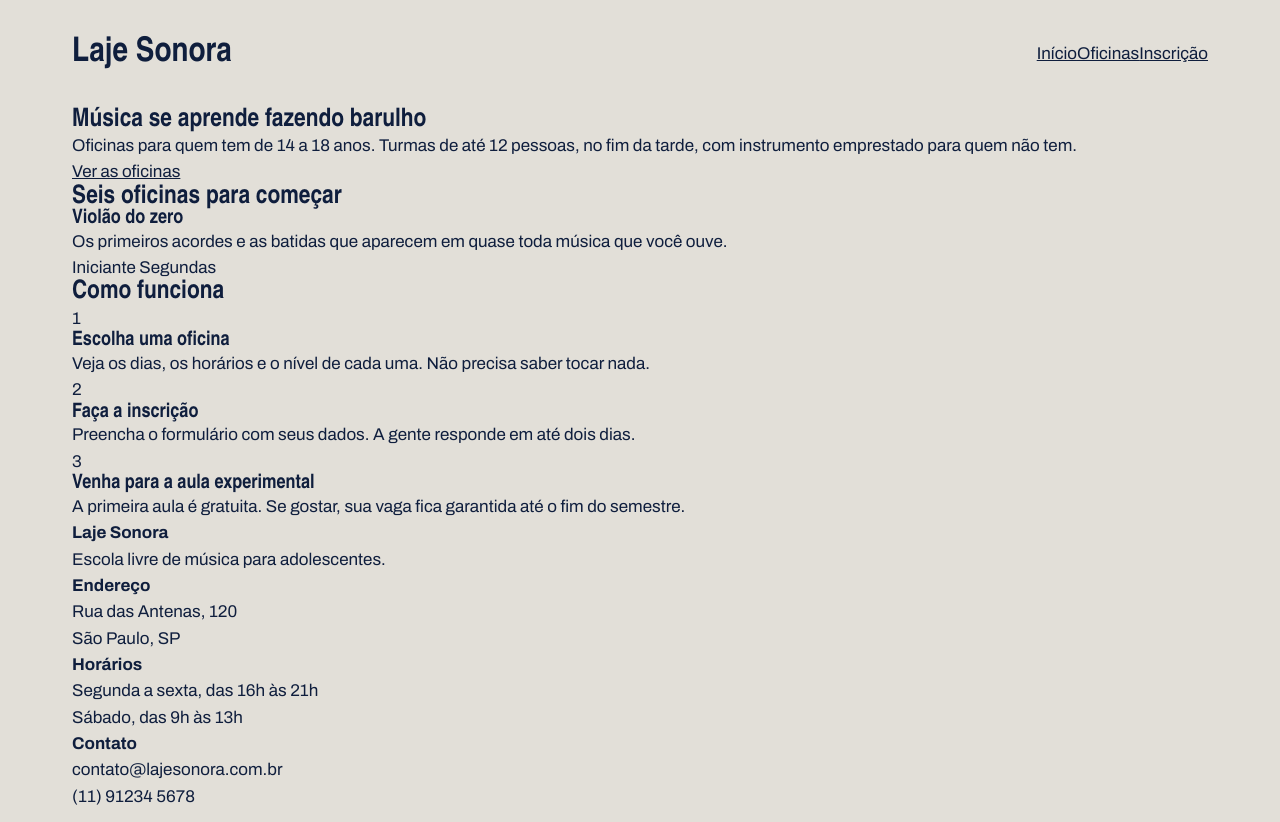
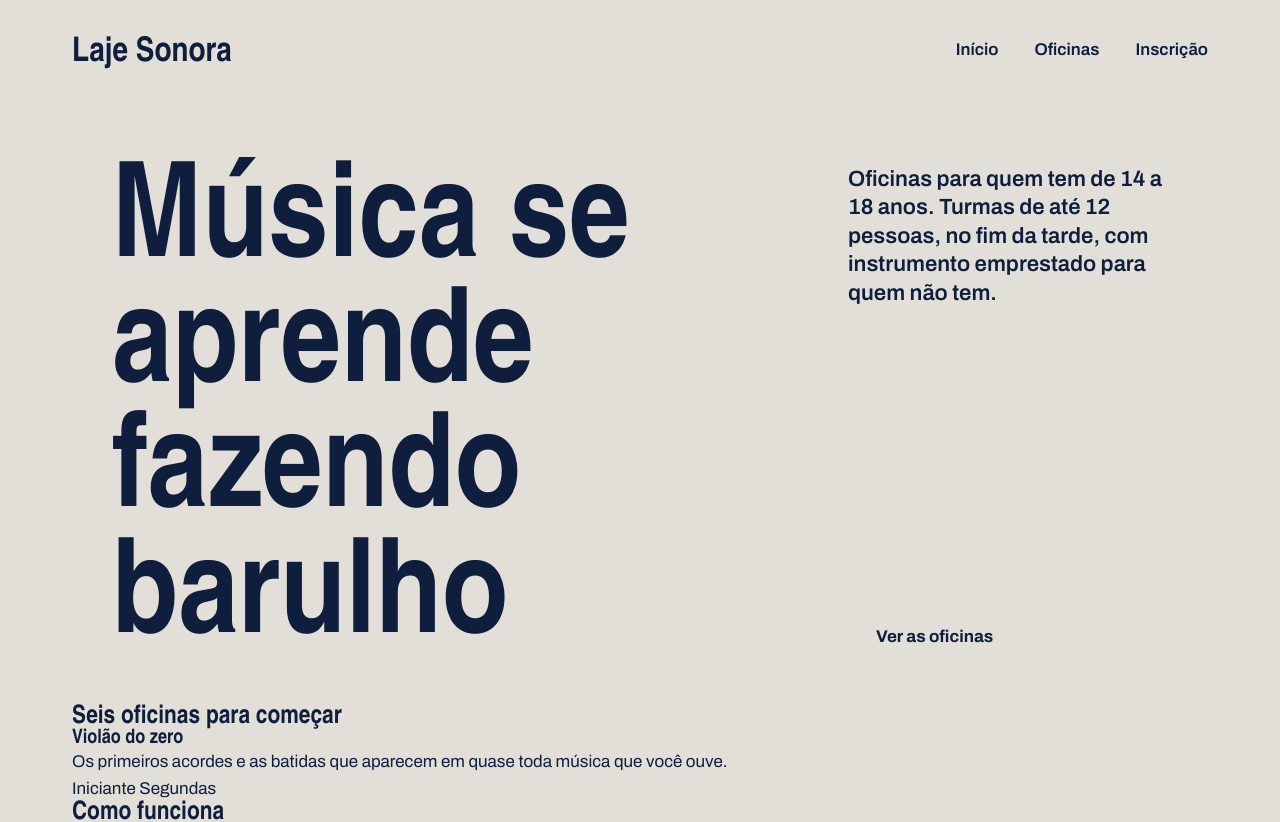
Before and after one commit to rafoilesvidal/laje_sonora, a plain HTML site: page index.html in a window 1280 px wide. Shown: the top 822 px of the page. Drawn offline with Linux system fonts and the light colour scheme; a web font is replaced by a local one.

Commit message:
Update index.css

```diff
--- a/index.css
+++ b/index.css
@@ -54,6 +54,74 @@
     text-decoration: none;
   }
 
-  .menu{
-    display: flex
+  .menu {
+    display: flex;
+    gap: 36px;
   }
+
+  .menu a {
+    font-weight: 600;
+    text-decoration: none;
+    padding-bottom: 4px;
+    border-bottom: 4px solid transparent;
+  }
+
+  .menu a:hover {
+    border-bottom-color: var (--tinta);
+  }
+
+  .menu a.atual {
+    border-bottom-color: var (--fita);
+  }
+
+.cartazes {
+  margin-top: 16px;
+  display: flex;
+  gap: 16px;
+}
+
+.cartaz {
+  padding: 40px;
+}
+
+.cartaz-principal {
+  background: var (--caixa-dagua);
+  color: var (--branco);
+  flex:2;
+}
+
+.cartaz-principal h1 {
+  font-size: 132px;
+  max-width: 9ch;
+}
+
+.cartaz-lateral {
+  background: var (--fita);
+  flex: 1;
+  display: flex;
+  flex-direction: column;
+  justify-content: space-between;
+  gap:32px;
+}
+
+.cartaz-lateral p {
+  font-size: 22px;
+  font-weight: 600;
+  line-height: 1.3;
+}
+
+.botao {
+  background: var (--tinta);
+  color: var (--branco);
+  font-weight: 700;
+  text-decoration: none;
+  padding: 16px 28px;
+  border: none;
+  font-size: 17px;
+  font-family: var (--fonte-texto);
+  cursor: pointer;
+}
+
+.botao:hover {
+  background: var(--caixa-dagua);
+}
```
